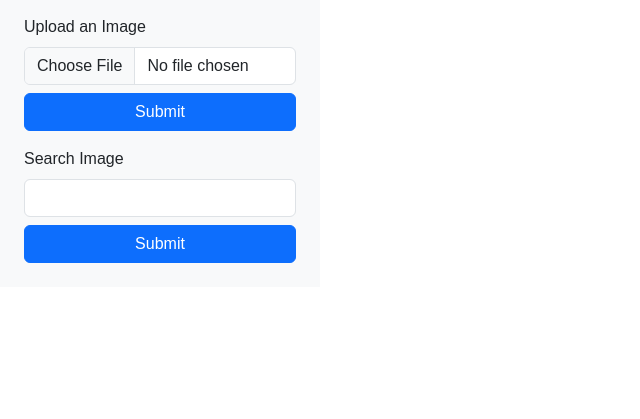
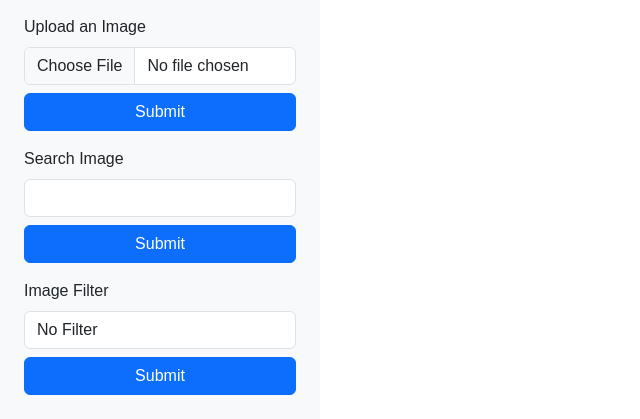
Before and after one commit to ahenden13/final_proj_205, a Flask app: page / in a window 1280 px wide. Shown: the part 775-1194 px from the top of the page, without its empty margins (0-640 px from the left). Before the commit the page ends 1038 px from the top, so only its background shows below. Run offline with Flask 3, Linux system fonts and the light colour scheme; some libraries are stand-ins or nearby versions; some web fonts are replaced.

Commit message:
Integrated image filters

```diff
--- a/app.py
+++ b/app.py
@@ -3,7 +3,7 @@ from flask_bootstrap import Bootstrap5
 from flask_wtf import FlaskForm
 from wtforms import StringField, SubmitField
 from wtforms.validators import DataRequired
-from wtforms.fields import FileField
+from wtforms.fields import FileField, SelectField
 from wtforms.fields import ColorField
 from werkzeug.utils import secure_filename
 from PIL import Image
@@ -13,6 +13,7 @@ import requests, json
 from pprint import pprint
 from io import BytesIO
 import random
+from filters import negative_filter, grayscale_filter, sepia_filter
 
 app = Flask(__name__)
 app.config['SECRET_KEY'] = 'ott3r'
@@ -36,16 +37,6 @@ class SearchImageForm(FlaskForm):
         'Header Text', validators=[DataRequired()]
     )
 
-class FooterForm(FlaskForm):
-    footer_text = StringField(
-        'Footer Text', validators=[DataRequired()]
-    )
-
-class ImageUploadForm(FlaskForm):
-    image = FileField(
-        'Upload an Image'
-    )
-
 #updates 4/30:
 class HeaderColorForm(FlaskForm):
     header_color = ColorField(
@@ -57,17 +48,31 @@ class FooterColorForm(FlaskForm):
         'Footer Text Color'
     )
 
+'''
+class ImageFilterForm(FlaskForm):
+    image_filter = StringField(
+        'Image Filter'
+    )
+'''
+
+class ImageFilterForm(FlaskForm):
+    image_filter = SelectField('Image Filter', choices=[
+        ('none', 'No Filter'),
+        ('negative_filter', 'Negative'),
+        ('grayscale_filter', 'Grayscale'),
+        ('sepia_filter', 'Sepia')
+    ])
 
 current_settings = {
     'header_text': 'Header Text',
     'footer_text': 'Footer Text',
-    'user_image_filename': None,
     'searched_image': None,
     'searched_image_url': None,
     #update
     'header_color': '#000000',
     'footer_color': '#000000',
-    'user_image_filename': None
+    'user_image_filename': None,
+    'image_filter': None
 }
 
 @app.route('/', methods=['GET', 'POST'])
@@ -79,6 +84,7 @@ def index():
     #update
     headercolor_form = HeaderColorForm()
     footercolor_form = FooterColorForm()
+    image_filter_form = ImageFilterForm()
 
     if request.method == 'POST':
         if header_form.header_text.data:
@@ -115,8 +121,31 @@ def index():
                 image_url = data['results'][0]['urls']['regular']
                 current_settings['searched_image_url'] = image_url
 
+                image_response = requests.get(image_url)
+                img = Image.open(BytesIO(image_response.content))
+                img.save("static/uploads/img.jpg")
+
             except:
                 print('please try again')
+
+        if image_filter_form.image_filter.data:
+            current_settings['image_filter'] = image_filter_form.image_filter.data
+            img = Image.open('static/uploads/img.jpg')
+            if current_settings['image_filter'] == "negative_filter":
+                #img = Image.open('static/uploads/img.jpg')
+                negative_filter(img)
+            elif current_settings['image_filter'] == "grayscale_filter":
+                #img = Image.open('static/uploads/img.jpg')
+                grayscale_filter(img)
+            elif current_settings['image_filter'] == "sepia_filter":
+                #img = Image.open('static/uploads/img.jpg')
+                sepia_filter(img)
+            elif current_settings['image_filter'] == "No Filter":
+                # After image upload or search
+                current_settings['image_filter'] = None
+
+            img.save('static/uploads/new.jpg')
+
 
     return render_template('index.html',
                            header_form=header_form,
@@ -126,6 +155,7 @@ def index():
                            #update
                            headercolor_form=headercolor_form,
                            footercolor_form=footercolor_form,
+                           image_filter_form=image_filter_form,
                            settings=current_settings)
 
 if __name__ == '__main__':
--- a/templates/index.html
+++ b/templates/index.html
@@ -81,19 +81,22 @@
 </head>
 <body>
     <div style="text-align:center;">
-        <h1 style="color: {{ settings.header_color }}">{{ settings.header_text }}</h1>
+        <h1 style="color: {{ settings.header_color }}; font-family: {{ settings.header_font }}">{{ settings.header_text }}</h1>
 
         <div style="border-style:solid; margin-left: 100px; margin-right:100px">
-        {% if settings.user_image_filename %}
+        {% if settings.image_filter %}
+            <img src= "{{ url_for('static', filename='uploads/new.jpg') }}" style="max-width: 400px;">
+        {% elif settings.user_image_filename %}
             <img src="{{ url_for('static', filename='uploads/' + settings.user_image_filename) }}" style="max-width: 400px;">
         {% elif settings.searched_image_url %}
             <img src= "{{ settings.searched_image_url }}" style="max-width: 400px;">
         {% else %}
             <p>Upload image to preview.</p>
         {% endif %}
+
         </div><br>
 
-        <h6 style="color: {{ settings.footer_color }}">{{ settings.footer_text }}</h6>
+        <h6 style="color: {{ settings.footer_color }}; font-family: {{ settings.footer_font }}">{{ settings.footer_text }}</h6>
     </div>
 
     <div class="container-fluid">
@@ -176,6 +179,13 @@
                     {{ search_image_form.search_text(class="form-control mb-2") }}
                     <input type="submit" value="Submit" class="btn btn-primary w-100">
                 </form>
+
+                <form method="POST" action="/">
+                    {{ image_filter_form.csrf_token }}
+                    {{ image_filter_form.image_filter.label(class="form-label mt-3") }}
+                    {{ image_filter_form.image_filter(class="form-control mb-2") }}
+                    <input type="submit" value="Submit" class="btn btn-primary w-100">
+                </form>
     </div>
 </body>
 
```
Also changed, not shown: filters.py (added, +59 -0 lines), new.jpg (added), static/images/img.jpg (added), static/images/new.jpg (added), static/uploads/img.jpg (added), static/uploads/new.jpg (added).
